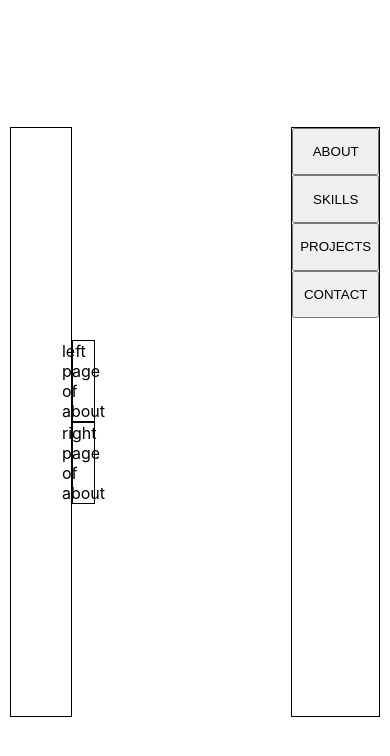
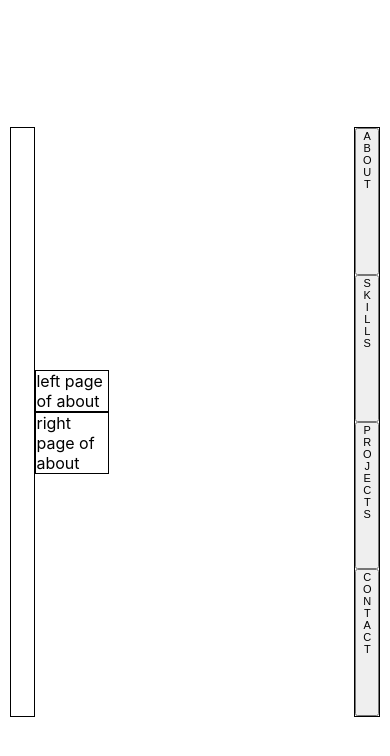
Before and after one commit to MacCabe1888/Professional-Portfolio, a React (Create React App) app: page / in a window 390 px wide. Shown: the top 756 px of the page. Built offline with nearby package versions, Linux system fonts and the light colour scheme.

Commit message:
adjusted dimensions and padding, added media queries to adjust width of nav bars as well as writing-mode and text-orientation properties in order to economize horizontal space

```diff
--- a/src/components/Nav/style.css
+++ b/src/components/Nav/style.css
@@ -1,14 +1,41 @@
 nav {
   display: flex;
   flex-direction: column;
-  width: 88px;
+  width: 72px;
   border: 1px black solid;
+}
+
+a {
+  height: 25%;
+  text-decoration: none;
 }
 
 .nav-tab {
   width: 100%;
+  height: 100%;
+  padding: 0;
+}
+
+.nav-text {
+  font-size: 11px;
 }
 
 .tab-space {
-  height: 23px;
+  height: 100%;
 }
+
+@media screen and (max-width: 1200px) {
+  nav {
+    width: 24px;
+  }
+
+  .nav-tab {
+    display: flex;
+    justify-content: center;
+  }
+
+  .nav-text {
+    writing-mode: vertical-rl;
+    text-orientation: upright;
+  }
+}
```
